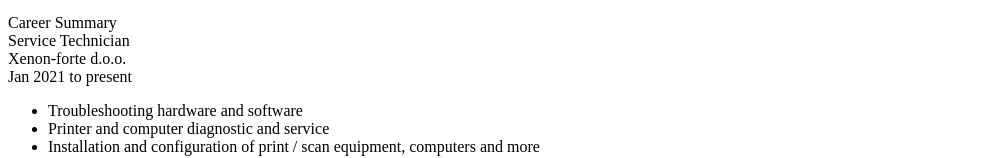
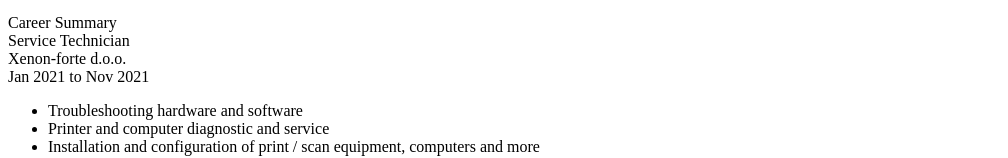
Before and after one commit to ajdinl/PortfolioNextTailwind, a Next.js app: page / in a window 1280 px wide. Shown: the part 780-938 px from the top of the page, without its empty margins (0-1008 px from the left). Built offline with nearby package versions, Linux system fonts and the light colour scheme.

Commit message:
Small change of date

```diff
--- a/components/Career.js
+++ b/components/Career.js
@@ -12,7 +12,7 @@
 						</div>
 						<div className='mb-2'>
 							<div className='bg-white text-black'>Xenon-forte d.o.o.</div>
-							<div className='bg-white text-black'>Jan 2021 to present</div>
+							<div className='bg-white text-black'>Jan 2021 to Nov 2021</div>
 						</div>
 						<div className='ml-4 bg-white'>
 							<ul className='list-disc mb-4'>
```
